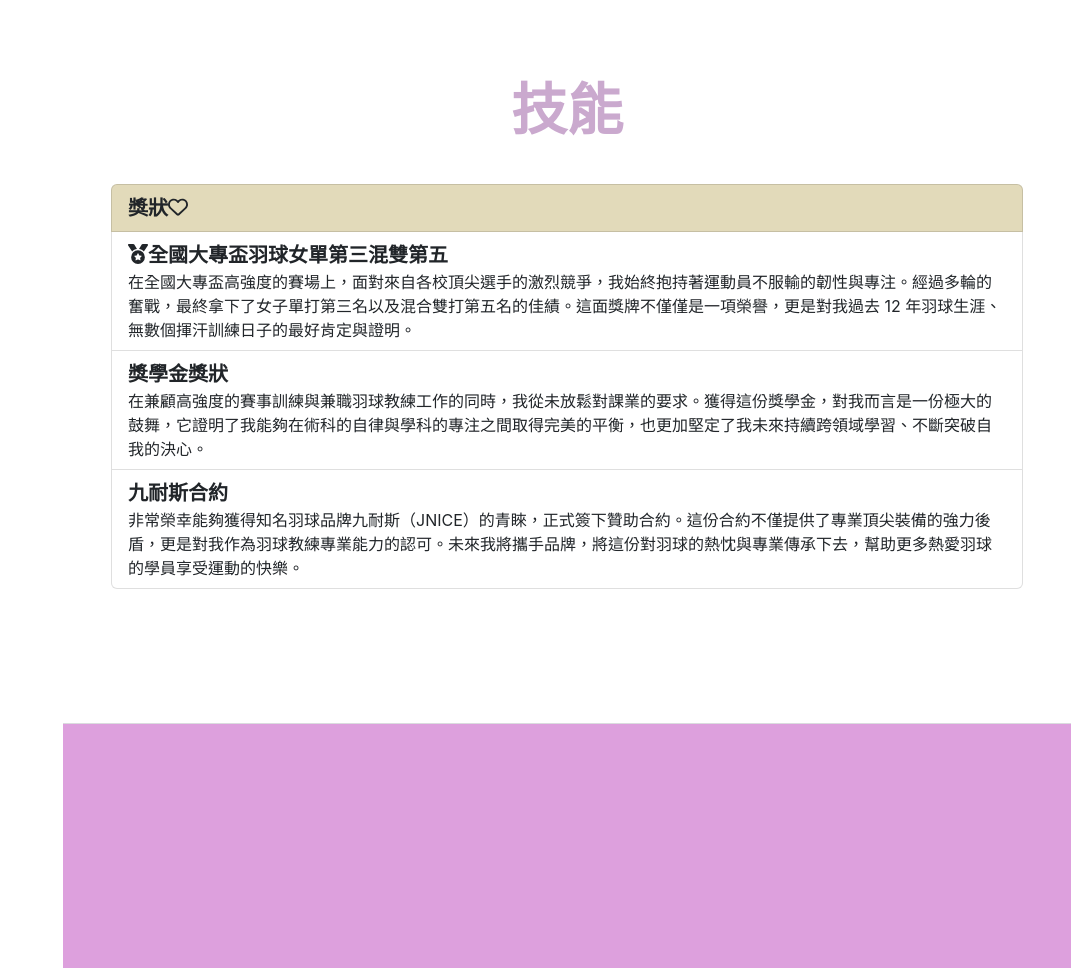
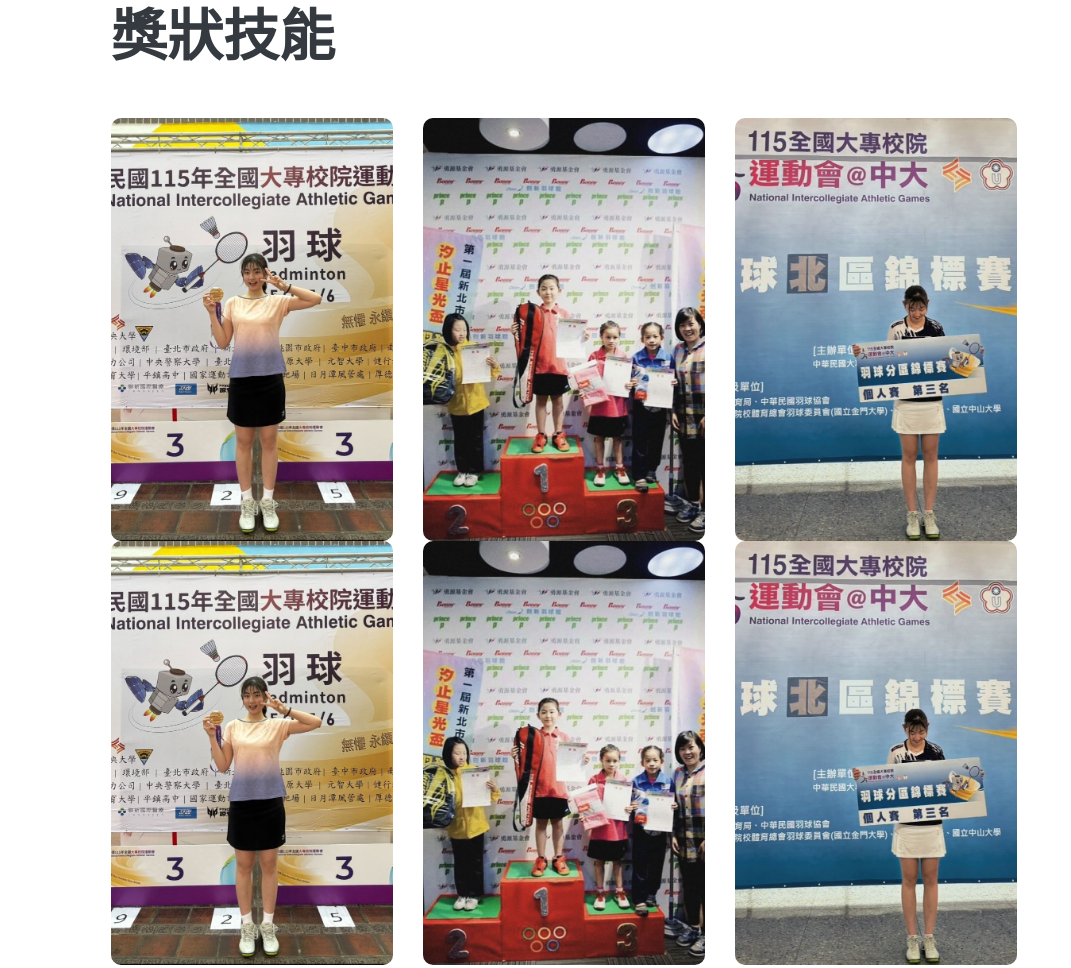
Before and after one commit to a114070090/a114070090.github.io, a plain HTML site: page index.html in a window 1280 px wide. Shown: the part 3830-4798 px from the top of the page, without its empty margins (209-1280 px from the left). Drawn offline with nearby package versions, Linux system fonts and the light colour scheme; a web font is replaced by a local one.

Commit message:
新增照片

```diff
--- a/css/mystyles.css
+++ b/css/mystyles.css
@@ -48,7 +48,7 @@ section#about h1{
     color:rgb(102, 160, 211);
 }
 section#about div{
-    color:#5b7bbb;
+ color:#5b7bbb;
 }
 section#callme{
     background-color:plum
@@ -64,3 +64,7 @@ section#callme{
 .serif{
   font-family: "Noto Serif TC", serif;
 }
+.kikipic{
+    width: 98%;
+    border-radius: 10px;
+}
--- a/index.html
+++ b/index.html
@@ -215,18 +215,38 @@
             <!--技能-->
             <section class="resume-section" id="interests">
                 <div class="resume-section-content">
-                    <h2 class="kikicenter" style="position: relative; z-index: 999; margin-bottom: 40px;">技能</h2>
-                <div class="card-group">
-                        <ul class="list-group">
-                                <li class="list-group-item active kikibig kiki1">獎狀<i class="fa-regular fa-heart"></i>
-                                <li class="list-group-item"><div class="kikibig"><i class="fa-solid fa-medal"></i></i>全國大專盃羽球女單第三混雙第五</a></div>在全國大專盃高強度的賽場上，面對來自各校頂尖選手的激烈競爭，我始終抱持著運動員不服輸的韌性與專注。經過多輪的奮戰，最終拿下了女子單打第三名以及混合雙打第五名的佳績。這面獎牌不僅僅是一項榮譽，更是對我過去 12 年羽球生涯、無數個揮汗訓練日子的最好肯定與證明。
-</li>
-
-                                <li class="list-group-item"><div class="kikibig"></i>獎學金獎狀 </div>在兼顧高強度的賽事訓練與兼職羽球教練工作的同時，我從未放鬆對課業的要求。獲得這份獎學金，對我而言是一份極大的鼓舞，它證明了我能夠在術科的自律與學科的專注之間取得完美的平衡，也更加堅定了我未來持續跨領域學習、不斷突破自我的決心。
-</li>
-                                <li class="list-group-item"><div class="kikibig"></i>九耐斯合約</div>非常榮幸能夠獲得知名羽球品牌九耐斯（JNICE）的青睞，正式簽下贊助合約。這份合約不僅提供了專業頂尖裝備的強力後盾，更是對我作為羽球教練專業能力的認可。未來我將攜手品牌，將這份對羽球的熱忱與專業傳承下去，幫助更多熱愛羽球的學員享受運動的快樂。</li>
-                            </ul>
-
+                    <h2 class="mb-5">獎狀技能</h2>
+                <div class="row">
+                    <div class="col-4">
+                        <a href="assets/img/S__44236817.jpg" target="_blank">
+                            <img src="assets/img/S__44236817.jpg" alt="全國賽" class="kikipic">
+                        </a>
+                    </div>
+                    <div class="col-4">
+                       <a href="assets/img/S__44269572.jpg" target="_blank">
+                            <img src="assets/img/S__44269572.jpg" alt="小一" class="kikipic">
+                        </a>
+                    </div>
+                    <div class="col-4">
+                        <a href="assets/img/30(1).jpg" target="_blank">
+                            <img src="assets/img/30(1).jpg" alt="北區選拔" class="kikipic">
+                        </a>
+                    </div>
+                    <div class="col-4">
+                        <a href="assets/img/S__44236817.jpg" target="_blank">
+                            <img src="assets/img/S__44236817.jpg" alt="全國賽" class="kikipic">
+                        </a>
+                    </div>
+                    <div class="col-4">
+                       <a href="assets/img/S__44269572.jpg" target="_blank">
+                            <img src="assets/img/S__44269572.jpg" alt="小一" class="kikipic">
+                        </a>
+                    </div>
+                    <div class="col-4">
+                        <a href="assets/img/30(1).jpg" target="_blank">
+                            <img src="assets/img/30(1).jpg" alt="北區選拔" class="kikipic">
+                        </a>
+                </div>
 </div>
                 </div>
             </section>
```
Also changed, not shown: assets/img/30(1).jpg (added), assets/img/S__44236817.jpg (added), assets/img/S__44269572.jpg (added), assets/img/S__44269575.jpg (added), assets/img/S__44269578.jpg (added), assets/img/S__44285961.jpg (added), 1 other file.
